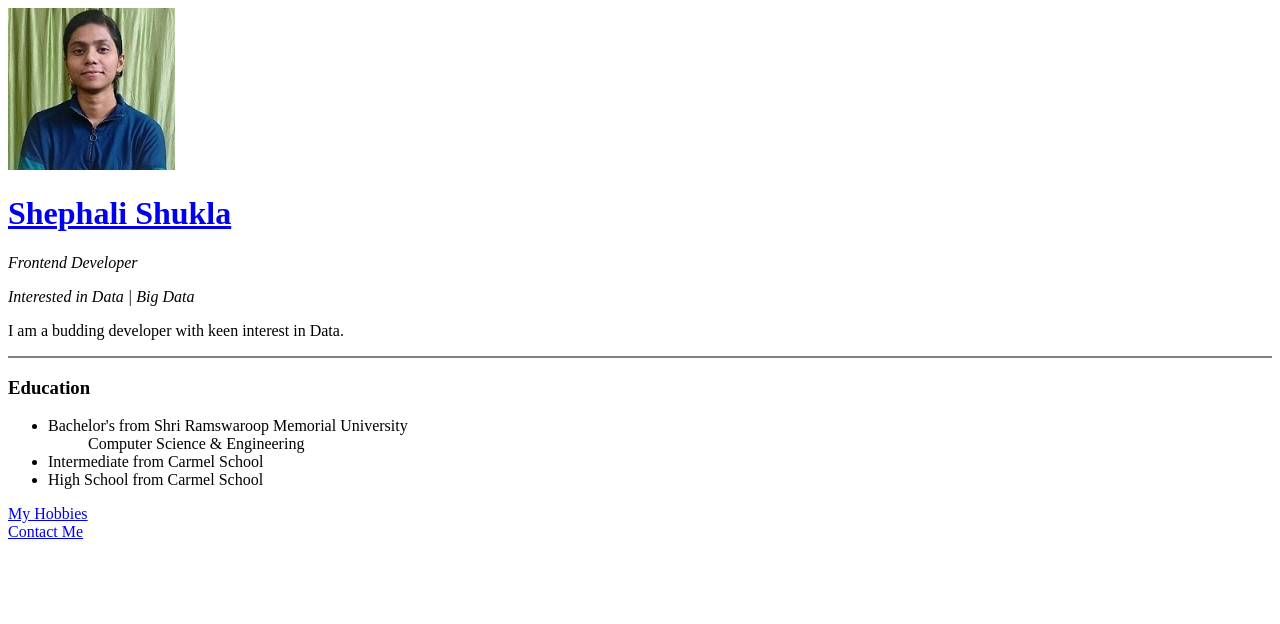
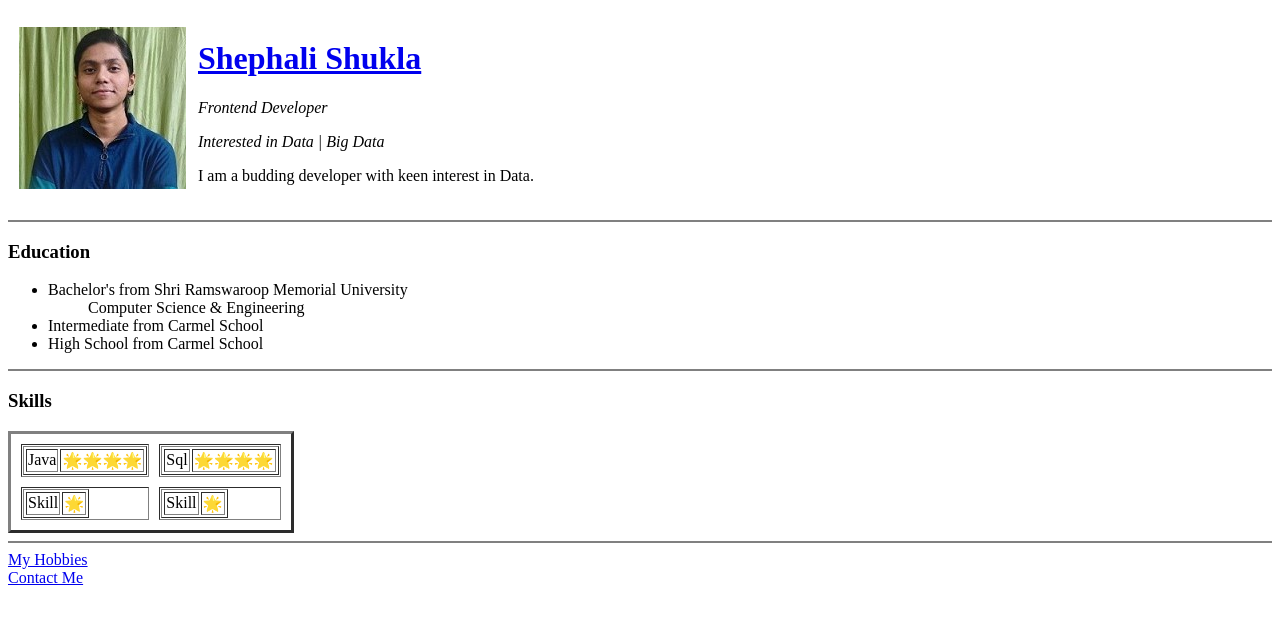
Before and after one commit to shephali-shukla/personal-site, a plain HTML site: page index.html in a window 1280 px wide. Drawn offline with Linux system fonts and the light colour scheme.

Commit message:
Added a table

```diff
--- a/index.html
+++ b/index.html
@@ -7,11 +7,20 @@
     <title>Shephali Shukla</title>
 </head>
 <body>
-    <img src="./images/profile-picture.jfif" alt="Profile Picture">
-    <h1><a href="https://www.linkedin.com/in/shephali-shukla/">Shephali Shukla</a></h1>
+    <table cellspacing="10">
+        <tr>
+            <td>
+                <img src="./images/profile-picture.jfif" alt="Profile Picture">
+            </td>
+            <td>
+                <h1><a href="https://www.linkedin.com/in/shephali-shukla/">Shephali Shukla</a></h1>
     <p><em>Frontend Developer</em></p>
     <p><em>Interested in Data | Big Data</em></p>
     <p>I am a budding developer with keen interest in Data.</p>
+            </td>
+        </tr>
+    </table>
+
     <hr size="2" noshade>
 
     <h3>Education</h3>
@@ -21,6 +30,55 @@
         <li>Intermediate from Carmel School</li>
         <li>High School from Carmel School</li>
     </ul>
+    <hr size="2" noshade>
+
+    <!--Table-->
+    <h3>Skills</h3>
+
+    <table border="3" cellspacing="10">
+
+     <tr>
+        <td>
+            <table border="1">
+                <tr>
+                    <td>Java</td>
+                    <td>🌟🌟🌟🌟</td>
+                </tr>
+            </table>
+        </td>
+        <td>
+            <table border="1">
+                <tr>
+                    <td>Sql</td>
+                    <td>🌟🌟🌟🌟</td>
+                </tr>
+            </table>
+        </td>
+      </tr>
+
+      <tr>
+        <td>
+            <table border="1">
+                <tr>
+                    <td>Skill</td>
+                    <td>🌟</td>
+                </tr>
+            </table>
+        </td>
+        <td>
+            <table border="1">
+                <tr>
+                    <td>Skill</td>
+                    <td>🌟</td>
+                </tr>
+            </table>
+        </td>
+      </tr>
+
+     </table>
+
+    <!--Links-->
+    <hr size="2" noshade>
     <a href="hobbies.html">My Hobbies</a><br>
     <a href="contact.html">Contact Me</a>
 </body>
```
Also changed, not shown: contact.html (+12 -0 lines).
